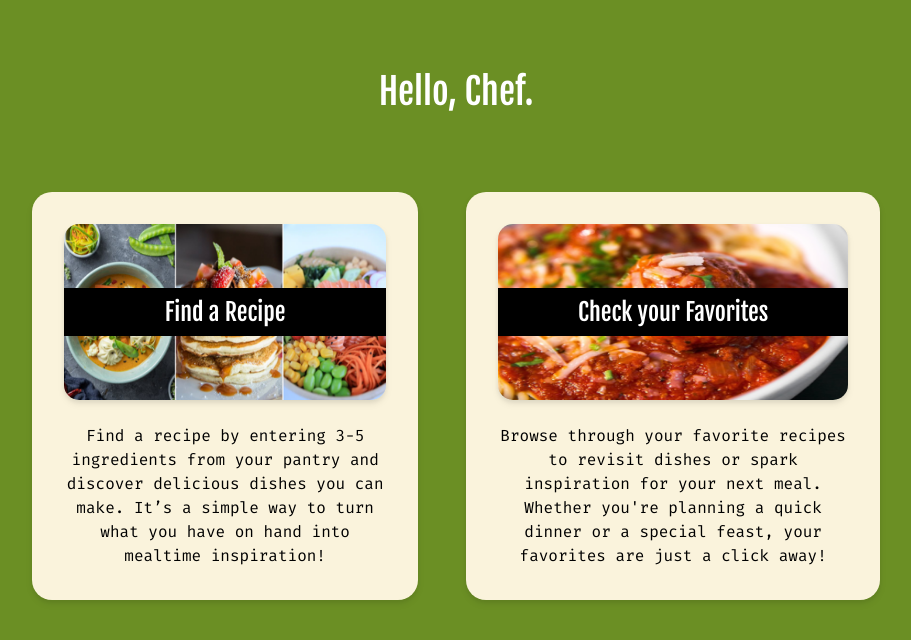
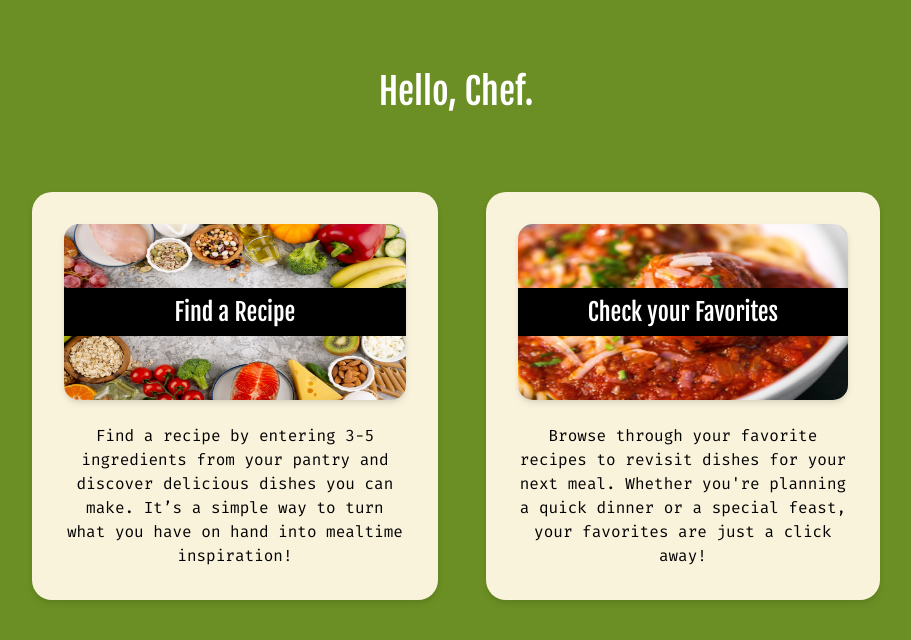
Before and after one commit to Code-the-Dream-School/hh-team5-front, a React (Vite) app: page / in a window 1280 px wide. Shown: the top 640 px of the page, without its empty margins (184-1095 px from the left). Built offline with nearby package versions, Linux system fonts and the light colour scheme; no server answers.

Commit message:
Update image and description for route cards

```diff
--- a/src/components/Homepage.jsx
+++ b/src/components/Homepage.jsx
@@ -1,6 +1,6 @@
 import React from "react";
 import { Link } from "react-router-dom";
-import foodcollage from '/images/foodcollage.png'
+import ingredients from '/images/ingredients.jpg'
 import meatballs from '/images/meatballs.png'
 
 const Homepage = () => {
@@ -8,7 +8,7 @@ const Homepage = () => {
     {
       id: 1,
       title: "Find a Recipe",
-      image: foodcollage,
+      image: ingredients,
       description: `Find a recipe by entering 3-5 ingredients from your pantry and discover delicious dishes you can make. It’s a simple way to turn what you have on hand into mealtime inspiration!`,
       link: "/findarecipe",
     },
@@ -16,7 +16,7 @@ const Homepage = () => {
       id: 2,
       title: "Check your Favorites",
       image: meatballs,
-      description: `Browse through your favorite recipes to revisit dishes or spark inspiration for your next meal. Whether you're planning a quick dinner or a special feast, your favorites are just a click away!`,
+      description: `Browse through your favorite recipes to revisit dishes for your next meal. Whether you're planning a quick dinner or a special feast, your favorites are just a click away!`,
       link: "/favorites"
     }
   ]
```
Also changed, not shown: images/ingredients.jpg (added).
